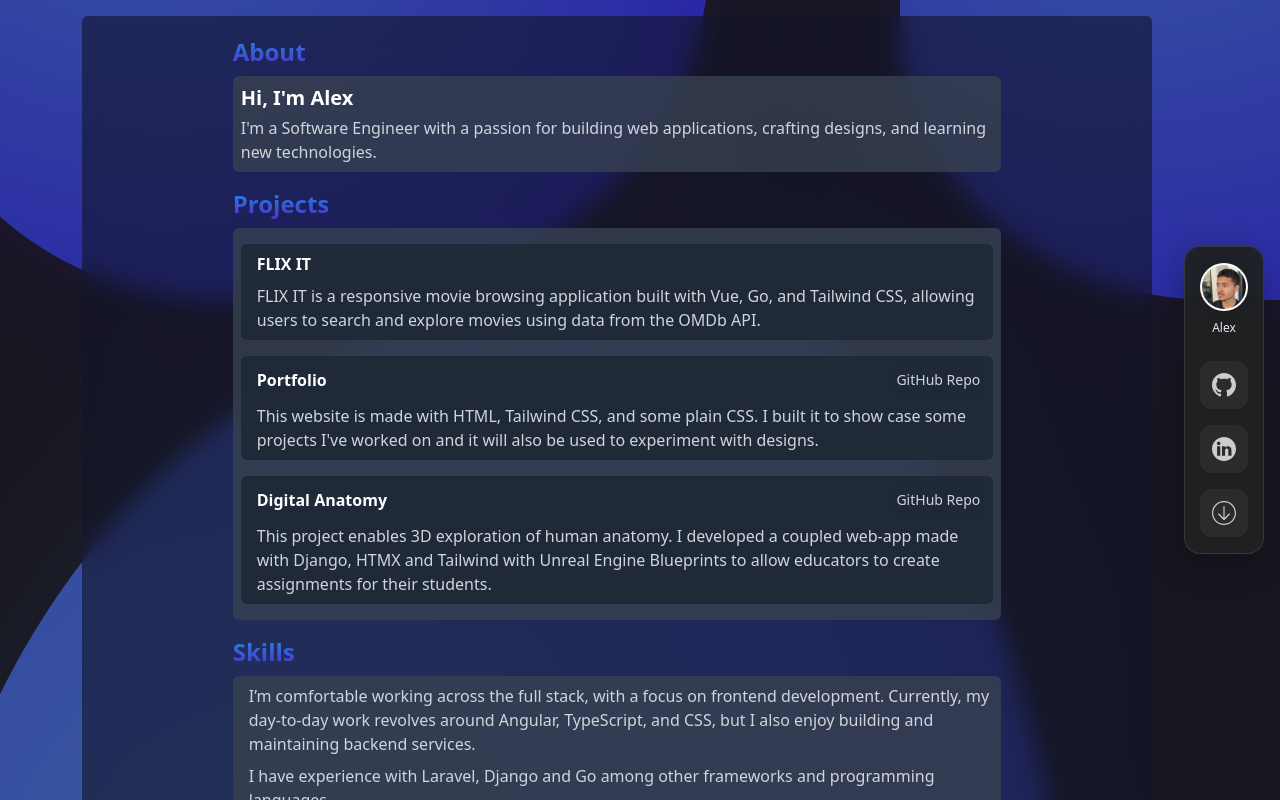
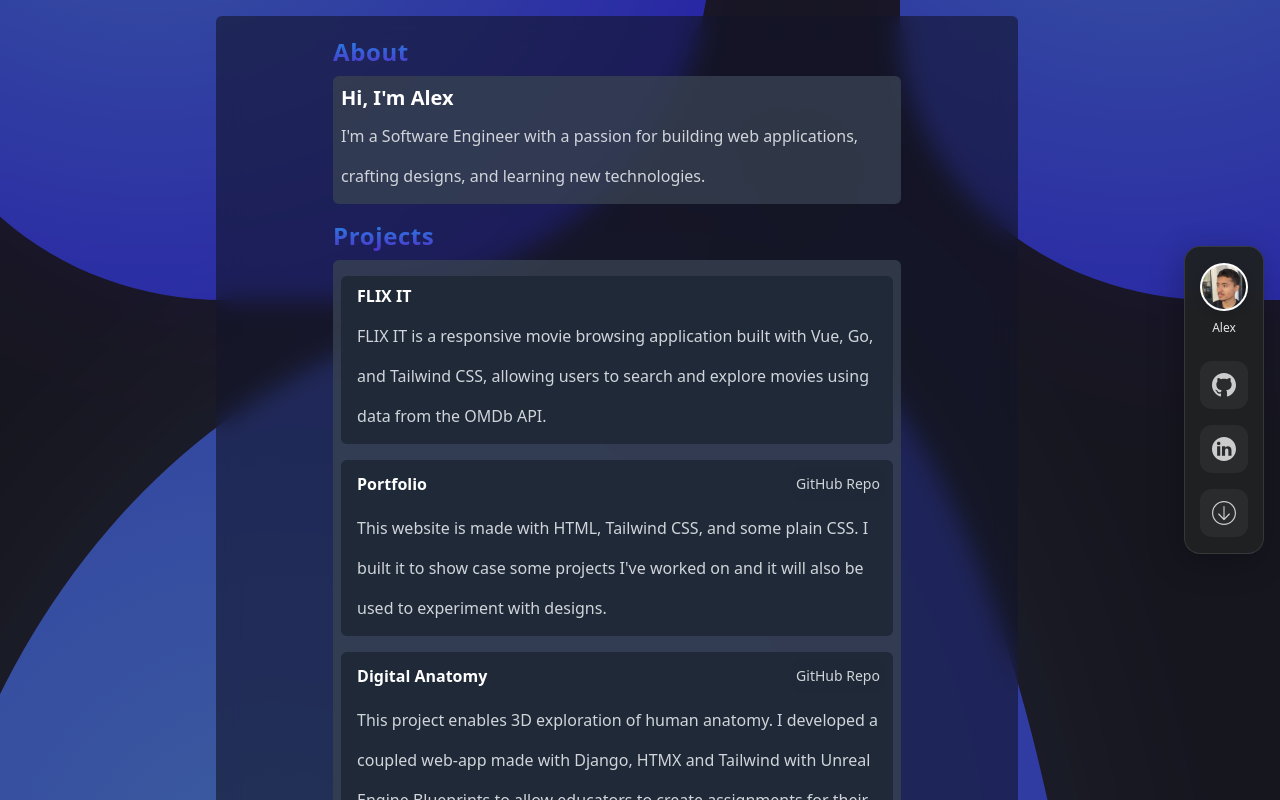
Before and after one commit to AlexGit123/portfolio, a Vue app: page / in a window 1280 px wide. Shown: the top 800 px of the page. Built offline with nearby package versions, Linux system fonts and the light colour scheme; a web font is replaced by a local one.

Commit message:
minor header styling changes

```diff
--- a/src/App.vue
+++ b/src/App.vue
@@ -12,7 +12,7 @@ onMounted(() => {})
     <div class="blob2"></div>
     <div class="blob3"></div>
 
-    <div class="main-content main-content__ani">
+    <div class="main-content main-content__ani flex justify-center">
       <HomePageView />
     </div>
 
@@ -34,10 +34,7 @@ onMounted(() => {})
 }
 
 .main-content {
-  flex: 1;
-  min-width: 0;
   padding-right: 1rem;
-  z-index: 100;
   padding-left: 50px;
 }
 
--- a/src/views/HomePageView.vue
+++ b/src/views/HomePageView.vue
@@ -1,16 +1,16 @@
 <template>
-  <div class="bg-[rgb(19,21,41)]/60 flex justify-center p-2 rounded-md backdrop-blur-md h-full">
+  <div class="bg-[rgb(19,21,41)]/60 flex justify-center p-2 rounded-md backdrop-blur-md h-full w-3/4">
     <div class="p-1 flex justify-center">
       <div class="content grid gap-4 w-3/4 p-2 h-auto">
         <!-- about -->
         <div id="about" class="h-1/2">
-          <p class="font-extrabold text-2xl mb-2 gradient">About</p>
+          <p class="font-extrabold text-2xl mb-2 gradient tracking-wide">About</p>
           <div class="p-2 bg-gray-700/80 rounded-md">
             <div>
               <p class="font-extrabold text-xl pb-1 text-white">Hi, I'm Alex</p>
             </div>
             <div class="text-md">
-              <p class="text-gray-300">
+              <p class="text-gray-300 leading-10">
                 I'm a Software Engineer with a passion for building web applications, crafting
                 designs, and learning new technologies.
               </p>
@@ -20,14 +20,14 @@
 
         <!-- projects -->
         <div>
-          <p class="font-extrabold text-2xl mb-2 gradient">Projects</p>
+          <p class="font-extrabold text-2xl mb-2 gradient tracking-wide">Projects</p>
 
           <div class="bg-gray-700/80 rounded-md p-2">
             <div class="space-y-4 pt-2 pb-2 h-full text-white">
               <div class="pl-4 pr-2 bg-gray-800 w-full rounded-md">
                 <div class="flex flex-col">
                   <p class="pt-2 pb-2 font-bold">FLIX IT</p>
-                  <p class="pb-2 text-gray-300">
+                  <p class="pb-2 text-gray-300 leading-10">
                     FLIX IT is a responsive movie browsing application built with Vue, Go, and
                     Tailwind CSS, allowing users to search and explore movies using data from the
                     OMDb API.
@@ -47,7 +47,7 @@
                       </button>
                     </a>
                   </div>
-                  <p class="pb-2 text-gray-300">
+                  <p class="pb-2 text-gray-300 leading-10">
                     This website is made with HTML, Tailwind CSS, and some plain CSS. I built it to
                     show case some projects I've worked on and it will also be used to experiment
                     with designs.
@@ -68,7 +68,7 @@
                     </a>
                   </div>
 
-                  <p class="pb-2 text-gray-300">
+                  <p class="pb-2 text-gray-300 leading-10">
                     This project enables 3D exploration of human anatomy. I developed a coupled
                     web-app made with Django, HTMX and Tailwind with Unreal Engine Blueprints to
                     allow educators to create assignments for their students.
@@ -81,14 +81,14 @@
 
         <!-- skills -->
         <div>
-          <p class="font-extrabold text-2xl gradient mb-2">Skills</p>
+          <p class="font-extrabold text-2xl gradient mb-2 tracking-wide">Skills</p>
           <div class="pl-4 bg-gray-700/80 w-full rounded-md p-2 text-gray-300">
-            <p class="pb-2">
+            <p class="pb-2 leading-10">
               I’m comfortable working across the full stack, with a focus on frontend development.
               Currently, my day-to-day work revolves around Angular, TypeScript, and CSS, but I also
               enjoy building and maintaining backend services.
             </p>
-            <p>
+            <p class="pb-2 leading-10">
               I have experience with Laravel, Django and Go among other frameworks and programming
               languages.
             </p>
@@ -107,7 +107,7 @@
         </div>
 
         <!-- experience -->
-        <p class="font-extrabold text-2xl gradient">Experience</p>
+        <p class="font-extrabold text-2xl gradient tracking-wide">Experience</p>
 
         <div class="space-y-4 bg-gray-700/80 h-full p-2 rounded-md">
           <div class="text-white bg-gray-800 rounded-md p-2">
```
